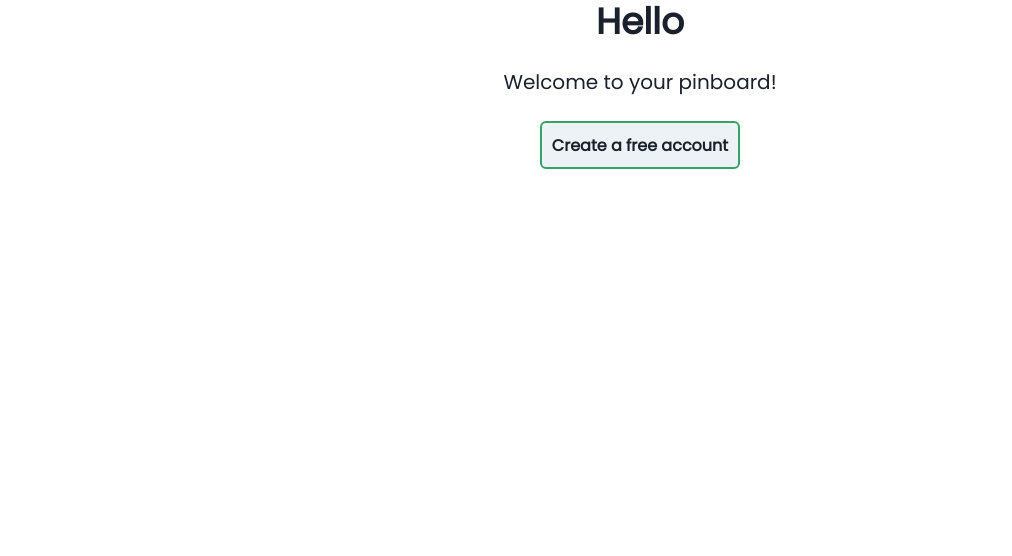
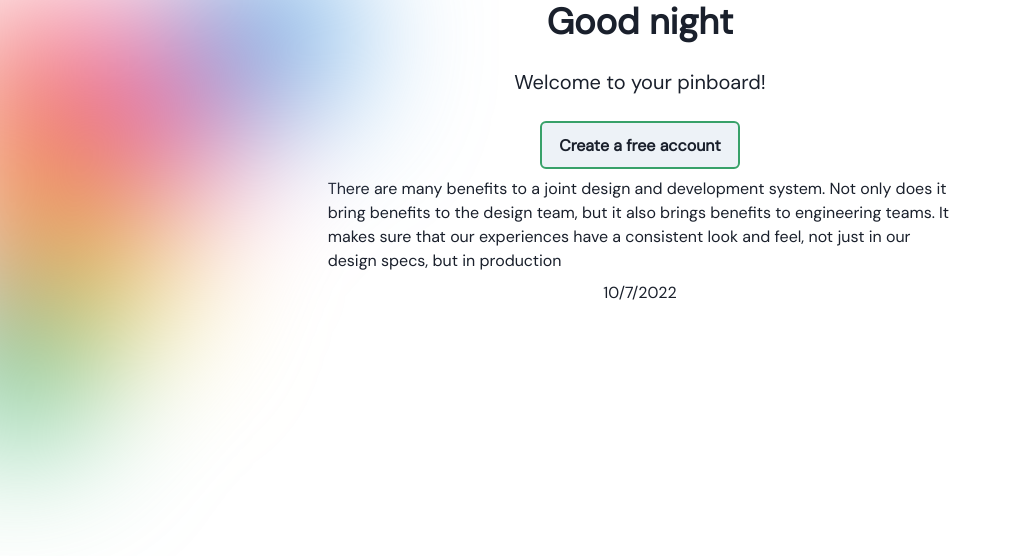
Before and after one commit to ohmypins/pinboard, a Next.js app: page / in a window 1280 px wide. Shown: the top 556 px of the page, without its empty margins (0-1012 px from the left). Built offline with nearby package versions, Linux system fonts and the light colour scheme.

Commit message:
update components

```diff
--- a/package.json
+++ b/package.json
@@ -14,7 +14,6 @@
     "@emotion/react": "^11",
     "@emotion/styled": "^11",
     "@fontsource/dm-sans": "^4.5.9",
-    "@fontsource/poppins": "^4.5.10",
     "dockerode": "^3.3.4",
     "framer-motion": "^6",
     "js-yaml": "^4.1.0",
--- /dev/null
+++ b/src/components/Blur.tsx
@@ -0,0 +1,23 @@
+import { Icon, IconProps, useBreakpointValue } from '@chakra-ui/react';
+
+export default function Blur(props: IconProps) {
+  return (
+    <Icon
+      width={useBreakpointValue({ base: '100%', md: '40vw', lg: '30vw' })}
+      zIndex={useBreakpointValue({ base: -1, md: -1, lg: 0 })}
+      height="560px"
+      viewBox="0 0 528 560"
+      fill="none"
+      xmlns="http://www.w3.org/2000/svg"
+      {...props}
+    >
+      <circle cx="71" cy="61" r="111" fill="#F56565" />
+      <circle cx="244" cy="106" r="139" fill="#ED64A6" />
+      <circle cy="291" r="139" fill="#ED64A6" />
+      <circle cx="80.5" cy="189.5" r="101.5" fill="#ED8936" />
+      <circle cx="196.5" cy="317.5" r="101.5" fill="#ECC94B" />
+      <circle cx="70.5" cy="458.5" r="101.5" fill="#48BB78" />
+      <circle cx="426.5" cy="-0.5" r="101.5" fill="#4299E1" />
+    </Icon>
+  );
+}
--- a/src/components/Board/index.ts
+++ /dev/null
@@ -1 +0,0 @@
-export * from './Board';
--- /dev/null
+++ b/src/components/Greeting.tsx
@@ -0,0 +1,22 @@
+import { useEffect, useState } from 'react';
+
+export default function Greeting() {
+  const [greet, setGreet] = useState('');
+
+  useEffect(() => {
+    const currentDate = new Date();
+    const currentHours = currentDate.getHours();
+
+    if (currentHours >= 5 && currentHours < 12) {
+      setGreet('Good morning');
+    } else if (currentHours >= 12 && currentHours < 17) {
+      setGreet('Good afternoon');
+    } else if (currentHours >= 17 && currentHours < 20) {
+      setGreet('Good evening');
+    } else if (currentHours >= 20 || currentHours < 5) {
+      setGreet('Good night');
+    }
+  }, []);
+
+  return <>{greet}</>;
+}
--- a/src/pages/_app.tsx
+++ b/src/pages/_app.tsx
@@ -1,5 +1,4 @@
-import '@fontsource/poppins';
-// import '@fontsource/dm-sans';
+import '@fontsource/dm-sans';
 
 import { ChakraProvider, extendTheme } from '@chakra-ui/react';
 import type { AppProps } from 'next/app';
@@ -14,10 +13,8 @@ const colors = {
 };
 
 const fonts = {
-  // heading: `'DM Sans', sans-serif`,
-  heading: `'Poppins', sans-serif`,
-  // body: `'DM Sans', sans-serif`,
-  body: `'Poppins', sans-serif`,
+  heading: `'DM Sans', sans-serif`,
+  body: `'DM Sans', sans-serif`,
 };
 
 const theme = extendTheme({ colors, fonts });
--- a/src/pages/index.tsx
+++ b/src/pages/index.tsx
@@ -1,6 +1,17 @@
 import Head from 'next/head';
-import { Box, Button, Center, Heading, VStack, Text } from '@chakra-ui/react';
+import {
+  Box,
+  Button,
+  Center,
+  Heading,
+  VStack,
+  Text,
+  Container,
+} from '@chakra-ui/react';
+import Greeting from 'components/Greeting';
 import type { NextPage } from 'next';
+import Blur from 'components/Blur';
+import Clock from 'components/Clock';
 
 const Home: NextPage = () => {
   return (
@@ -11,7 +22,9 @@ const Home: NextPage = () => {
       <Box>
         <Center>
           <VStack>
-            <Heading mb={4}>Hello</Heading>
+            <Heading mb={4}>
+              <Greeting />
+            </Heading>
             <Text fontSize="xl" mb={4}>
               Welcome to your pinboard!
             </Text>
@@ -24,8 +37,22 @@ const Home: NextPage = () => {
             >
               Create a free account
             </Button>
+            <Container>
+              There are many benefits to a joint design and development system.
+              Not only does it bring benefits to the design team, but it also
+              brings benefits to engineering teams. It makes sure that our
+              experiences have a consistent look and feel, not just in our
+              design specs, but in production
+            </Container>
+            <Clock />
           </VStack>
         </Center>
+        <Blur
+          position={'absolute'}
+          top={-10}
+          left={-10}
+          style={{ filter: 'blur(70px)' }}
+        />
       </Box>
     </>
   );
```
Also changed, not shown: src/components/Board.tsx (renamed from src/components/Board/Board.tsx), src/components/Clock.tsx (renamed from src/components/Clock/Clock.tsx), src/components/Clock/index.ts (deleted), 1 other file (tests, documents, lock files or other folders).
